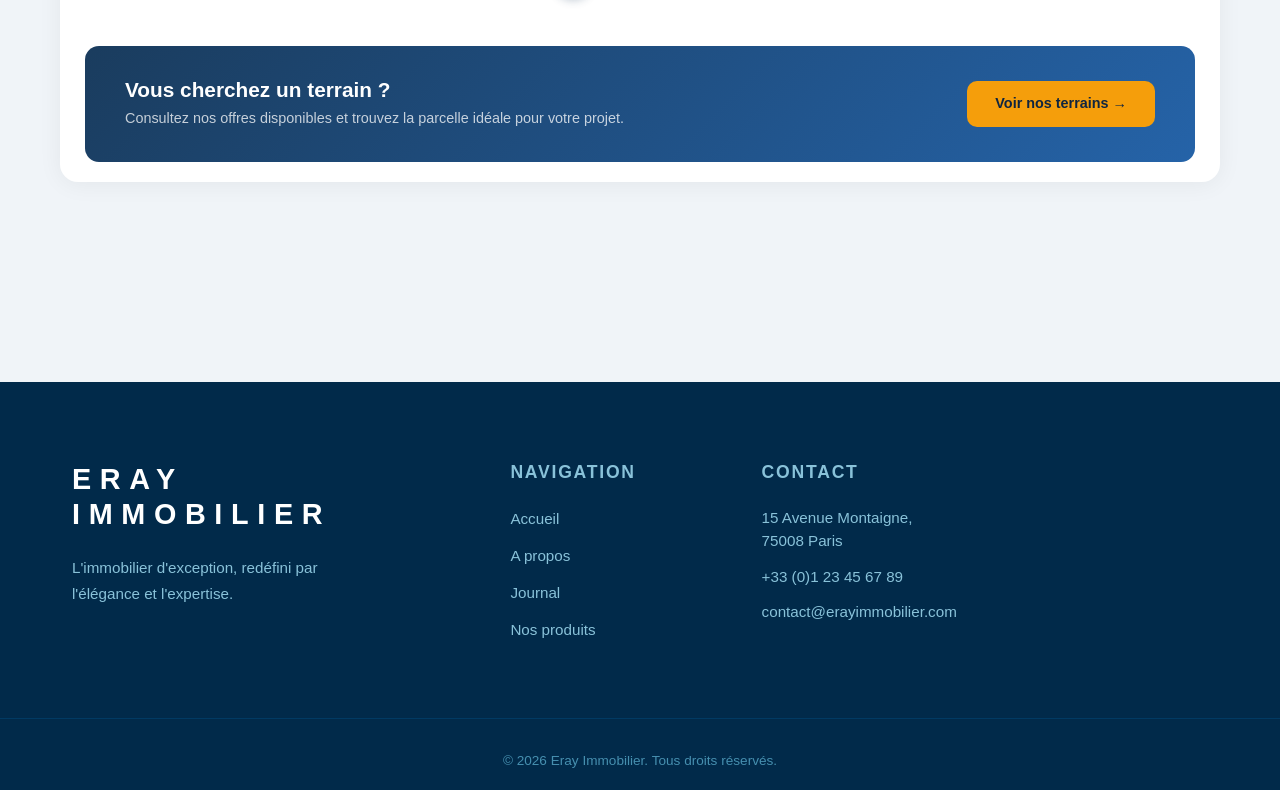
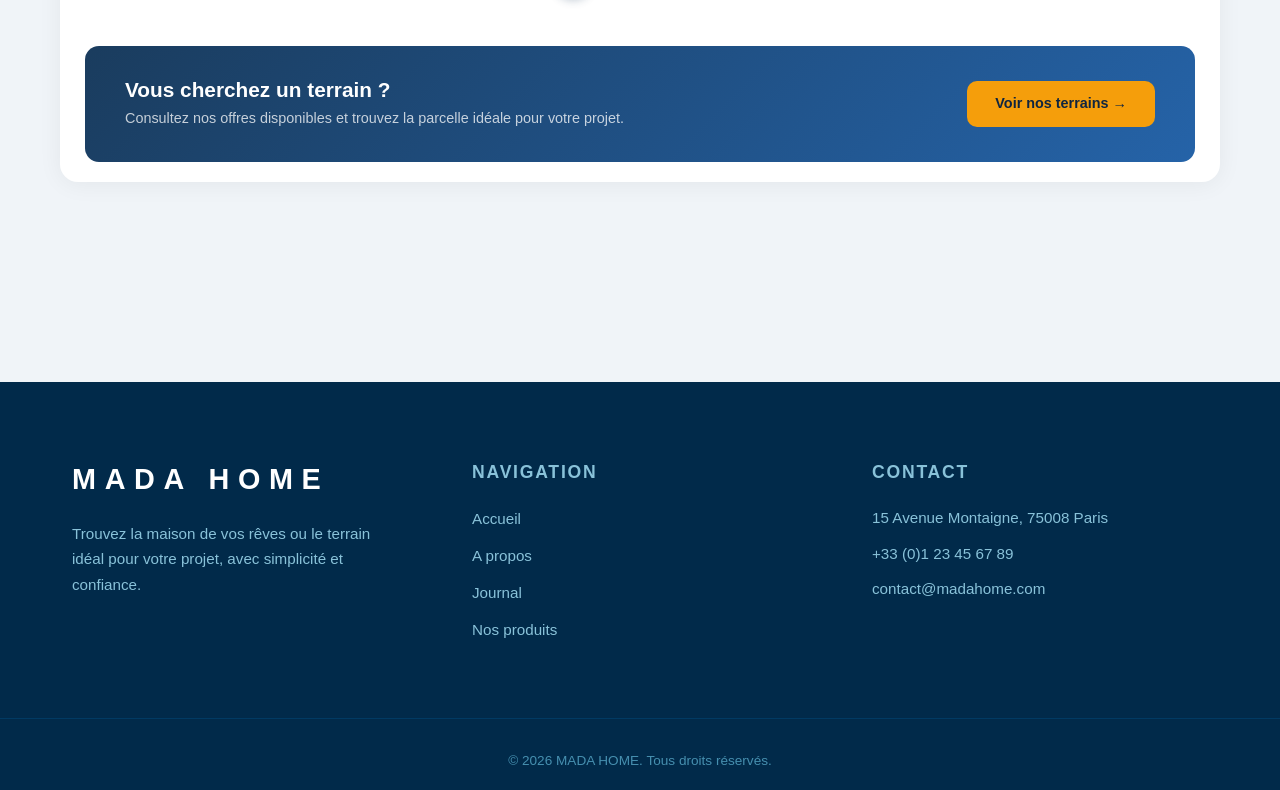
Before and after one commit to Jessica-Mitia/Eray-immobilier, a React (Vite) app: page / in a window 1280 px wide. Shown: the part 2007-2797 px from the top of the page. Built offline with nearby package versions, Linux system fonts and the light colour scheme.

Commit message:
style: changed the font famly

```diff
--- a/src/components/blog/BlogHero.css
+++ b/src/components/blog/BlogHero.css
@@ -29,11 +29,12 @@
 
 .hero-title {
   font-family: sans-serif;
-  font-size: clamp(2rem, 5vw, 3rem);
-  font-weight: 800;
+  font-size: clamp(3rem, 5vw, 4rem);
+  font-weight: 600;
   margin: 0 0 0.75rem;
   letter-spacing: -1px;
   line-height: 1.1;
+  color: white;
 }
 
 .hero-subtitle {
--- a/src/components/layout/Footer.css
+++ b/src/components/layout/Footer.css
@@ -7,7 +7,7 @@
 
 .footer-content {
   display: grid;
-  grid-template-columns: 2fr 1fr 1fr 1fr;
+  grid-template-columns: 1fr 1fr 1fr;
   gap: 4rem;
   margin-bottom: 4rem;
 }
--- a/src/components/layout/Footer.jsx
+++ b/src/components/layout/Footer.jsx
@@ -6,9 +6,9 @@ export const Footer = () => {
     <footer className="footer">
       <div className="container footer-content">
         <div className="footer-section">
-          <h3 className="footer-logo">ERAY IMMOBILIER</h3>
+          <h3 className="footer-logo">MADA HOME</h3>
           <p className="footer-description">
-            L'immobilier d'exception, redéfini par l'élégance et l'expertise.
+            Trouvez la maison de vos rêves ou le terrain idéal pour votre projet, avec simplicité et confiance.
           </p>
         </div>
 
@@ -27,13 +27,13 @@ export const Footer = () => {
           <h4>Contact</h4>
           <p>15 Avenue Montaigne, 75008 Paris</p>
           <p>+33 (0)1 23 45 67 89</p>
-          <p>contact@erayimmobilier.com</p>
+          <p>contact@madahome.com</p>
         </div>
       </div>
 
       <div className="footer-bottom">
         <div className="container">
-          <p>&copy; 2026 Eray Immobilier. Tous droits réservés.</p>
+          <p>&copy; 2026 MADA HOME. Tous droits réservés.</p>
         </div>
       </div>
     </footer>
```
